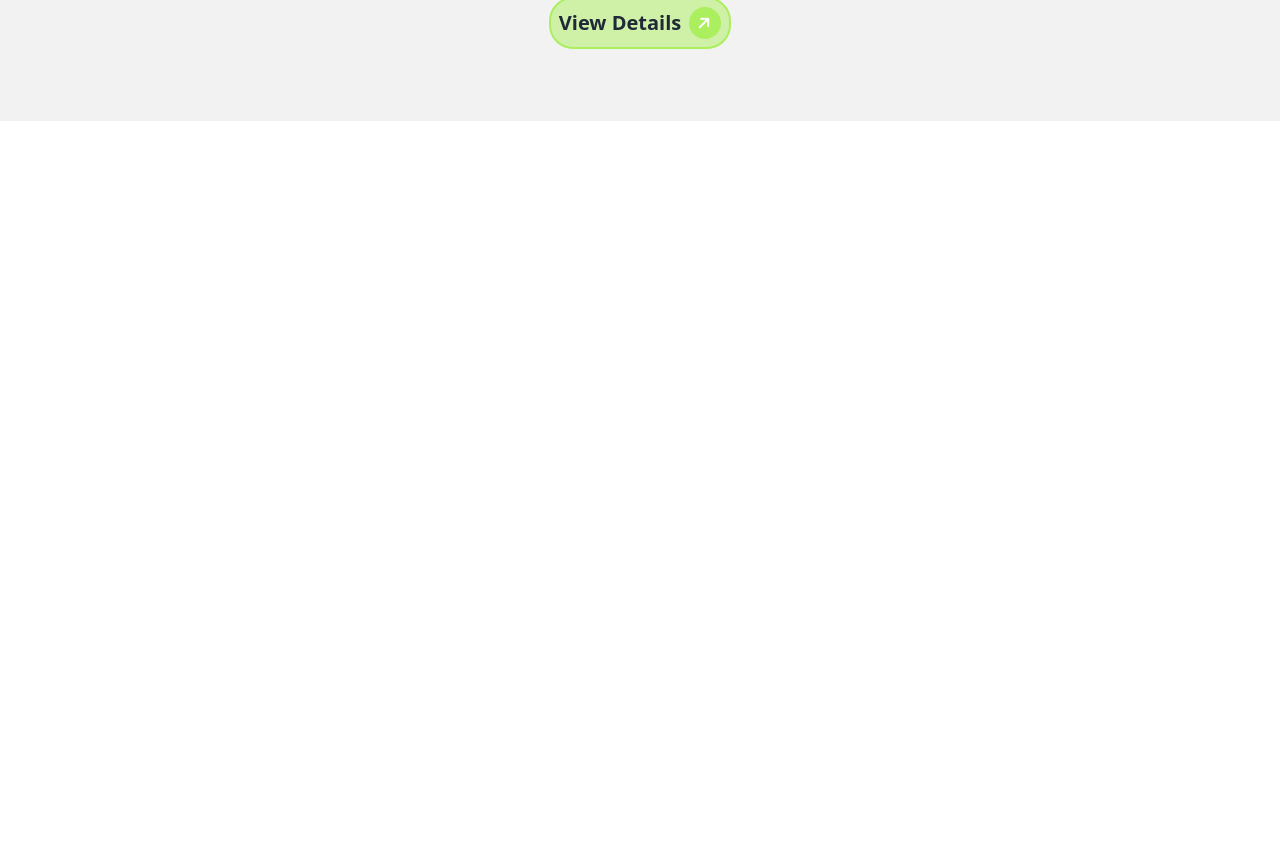
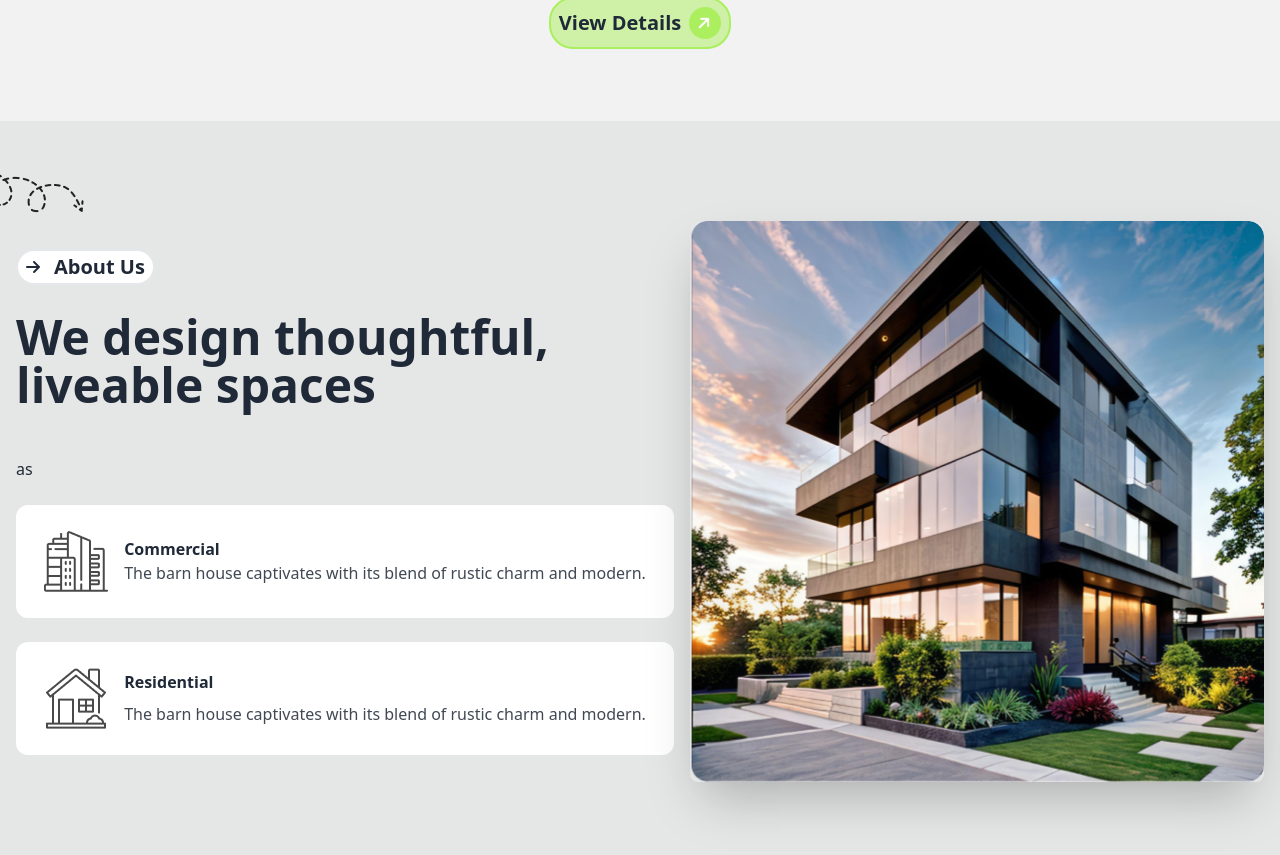
Before and after one commit to KaziAbdurRahim/Assignment-3, a plain HTML site: page index.html in a window 1280 px wide. Shown: the part 701-1556 px from the top of the page. Before the commit the page ends 822 px from the top, so only its background shows below. Drawn offline with nearby package versions, Linux system fonts and the light colour scheme.

Commit message:
added the thoughtfull section

```diff
--- a/index.html
+++ b/index.html
@@ -171,7 +171,68 @@
     </header>
 
     <!-- main -->
-    <main></main>
+    <main>
+        <!-- design thougthful -->
+         <section class="bg-base-300 ">
+            <div class="container mx-auto lg:py-12 py-8relative">
+                <img src="assets/Vector.png" alt="" class="absolute -left-11 hidden lg:block">
+                <!-- hero conyent -->
+                <div class=" ">
+                    <div class="hero  py-9">
+                        <div class="hero-content grid grid-cols-1 lg:flex text-center lg:text-start ">
+                          <div class="">
+                            <!-- button -->
+                            <button type="button " class="">
+                                <div class="flex space-x-1 pr-2  bg-base-100  items-center border-2 rounded-3xl">
+                                    <!-- icon -->
+                                    <div class=" w-8 h-8 rounded-full  pr-2 relative">
+                                        <i class="fa-solid fa-arrow-right absolute   left-[25%] top-[25%]"></i>
+                                    </div>
+                                    <div>
+                                        <a class=" text-xl font-semibold">About Us</a>
+                                    </div>
+
+                            </button>
+
+                            <h1 class="text-5xl font-bold py-6">We design thoughtful, liveable spaces</h1>
+                            <p class="py-6 lg:hidden ">
+                                The barn house captivates with its blend of rustic charm and  modern sophistication, featuring weathered wood, sleek metal accents.
+                            </p>
+                            <p class="lg:py-6 hidden lg:block">
+                               as
+                            </p>
+                           <!-- card 1 -->
+                            <div class="bg-base-100 rounded-xl flex p-6 space-x-4 justify-center lg:items-center mb-6 text-start">
+                                <div>
+                                    <img src="assets/commercial.png" alt="">
+                                </div>
+                                <div>
+                                    <h3 class="font-semibold">Commercial</h3>
+                                    <p class="opacity-85">The barn house captivates with its blend of rustic charm and modern.</p>
+                                </div>
+                            </div>
+                            <!-- card 2 -->
+                            <div class="bg-base-100 rounded-xl flex p-6 space-x-4 justify-center lg:items-center text-start">
+                                <div>
+                                    <img src="assets/residential.png" alt="">
+                                </div>
+                                <div class="space-y-2">
+                                    <h3 class="font-semibold">Residential</h3>
+                                    <p class="opacity-85">The barn house captivates with its blend of rustic charm and modern.</p>
+                                </div>
+                            </div>
+
+                          </div>
+                          <img
+                            src="assets/Rectangle.png"
+                            class=" rounded-lg shadow-2xl" />
+                        </div>
+                      </div>
+                </div>
+            </div>
+
+         </section>
+    </main>
 
     <!-- footer -->
     <footer></footer>
```
